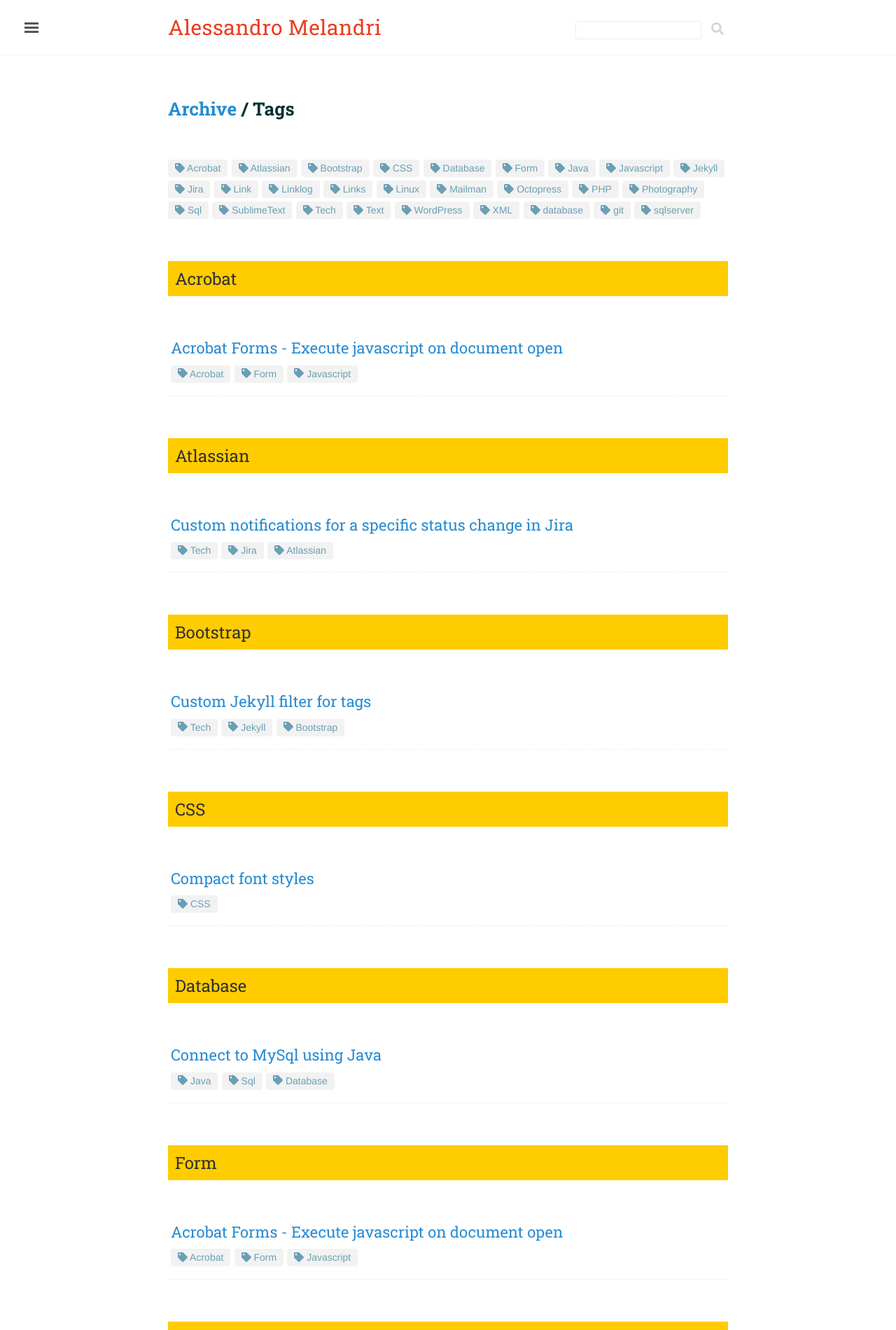
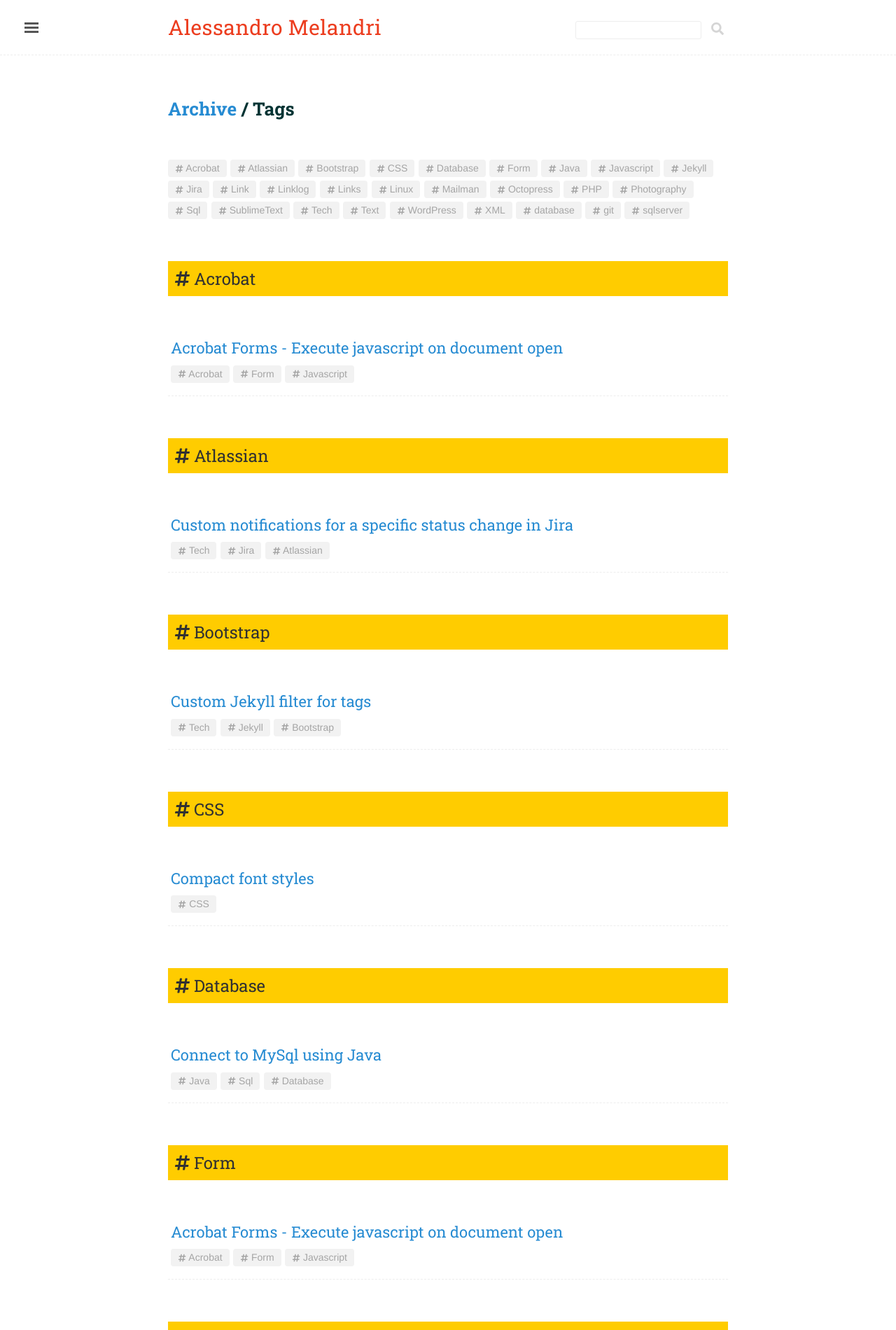
Before and after one commit to amelandri/amelandri.github.io, a Jekyll site: the page built from archive/tags.html, in a window 1280 px wide. Shown: the top 1900 px of the page at 70% size. Built offline with Jekyll 4.4.1, drawn with Linux system fonts in a browser that asks for light colours; nearby versions of some CDN libraries; comment, search, counter and statistics services are not loaded.

Commit message:
added icons to headers

```diff
--- a/archive/index.html
+++ b/archive/index.html
@@ -16,7 +16,7 @@ permalink: /archive/
 
 		{% assign year = this_year %}
 
-		<h2 class="archiveHeader">{{ year }}</h2>
+		<h2 class="archiveHeader"><i class="far fa-calendar-alt"></i> {{ year }}</h2>
 
 	{% endunless %}
 
--- a/archive/tags.html
+++ b/archive/tags.html
@@ -40,7 +40,7 @@ The purpose of this snippet is to list all the tags you have in your site.
 =======================
 {% endcomment %}
 {% for tag in tags %}
-	<a href="#{{ tag | slugify }}" class="postTag"><i class="fas fa-tag"></i> {{ tag }}</a>
+	<a href="#{{ tag | slugify }}" class="postTag"><i class="fas fa-hashtag"></i> {{ tag }}</a>
 {% endfor %}
 
 {% comment %}
@@ -49,7 +49,7 @@ The purpose of this snippet is to list all your posts posted with a certain tag.
 =======================
 {% endcomment %}
 {% for tag in tags %}
-	<h2 id="{{ tag | slugify }}" class="archiveHeader">{{ tag }}</h2>
+	<h2 id="{{ tag | slugify }}" class="archiveHeader"><i class="fas fa-hashtag"></i> {{ tag }}</h2>
 	<ul class="postList">
 	 {% for post in site.posts %}
 		 {% if post.tags contains tag %}
@@ -60,7 +60,7 @@ The purpose of this snippet is to list all your posts posted with a certain tag.
 		 </a>
                  </h3>
 		 {% for tag in post.tags %}
-			 <a class="postTag" href="/tag/#{{ tag | slugify }}"><i class="fas fa-tag"></i> {{ tag }}</a>
+			 <a class="postTag" href="/archive/tags/#{{ tag | slugify }}"><i class="fas fa-hashtag"></i> {{ tag }}</a>
 		 {% endfor %}
 
 		 </li>
--- a/public/css/lanyon.css
+++ b/public/css/lanyon.css
@@ -730,13 +730,18 @@ cursor: pointer;
   -moz-transition: all 0.1s ease-in-out;
   transition: all 0.1s ease-in-out;
   font-size: 0.7rem;
-  color: #6a9fb5;
   padding: 0.1rem 0.5rem;
+  color: #a5a5a5;
+}
+
+.postTag svg{
+  height: 0.6rem;
 }
 
 .postTag:hover{
-  background: #6a9fb5;
-color: #fff
+  background: #268bd2;
+color: #fff;
+text-decoration: none;
 }
 
 .postTag i{
```
